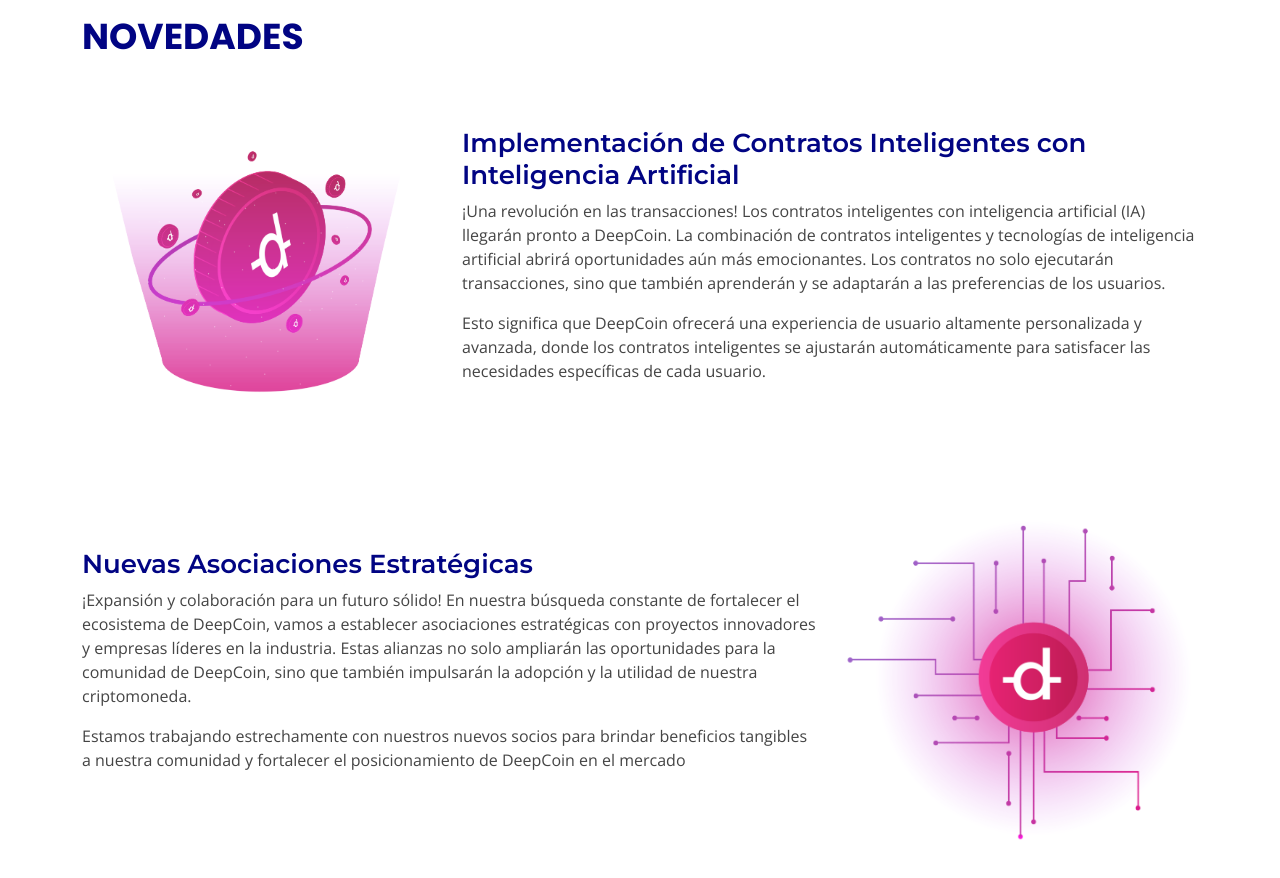
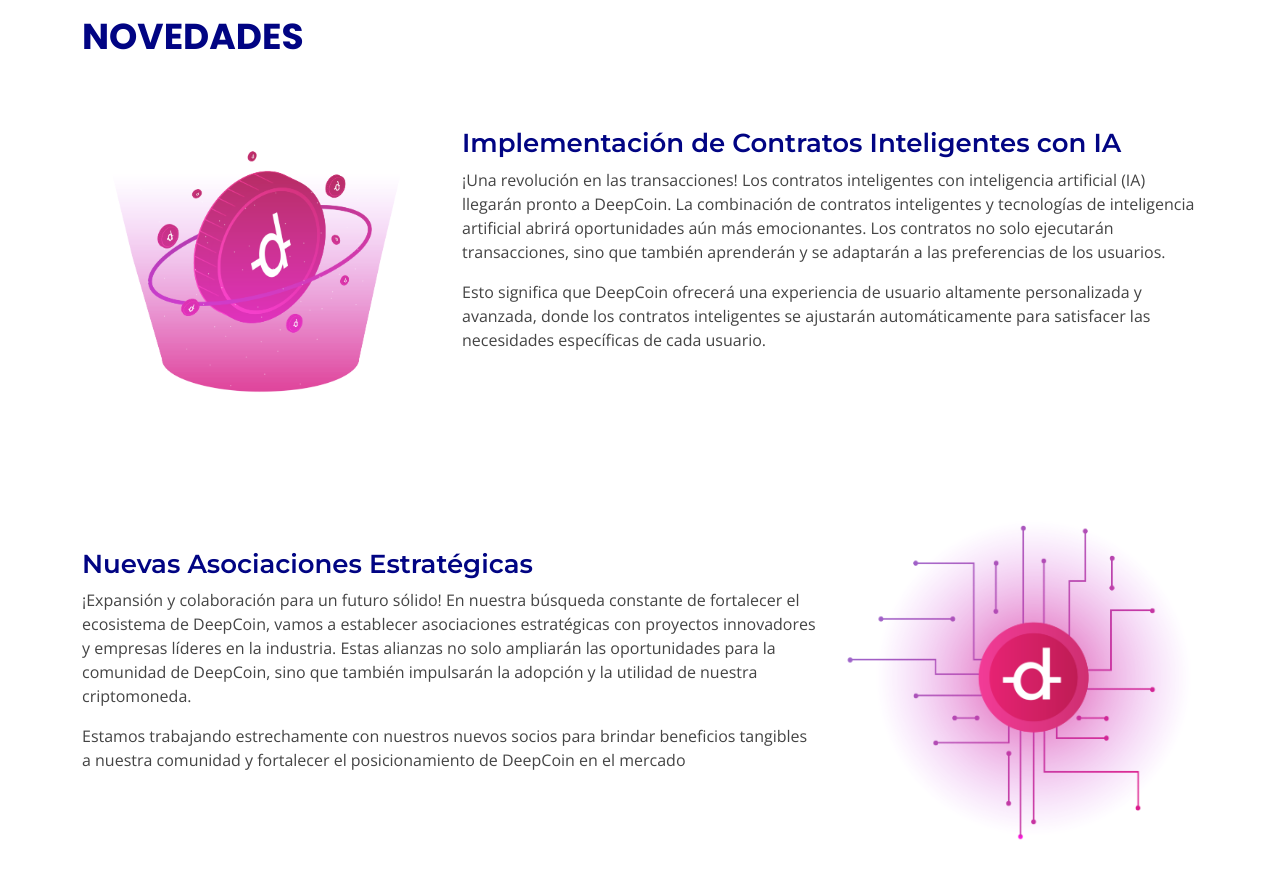
Before and after one commit to agenciadeepia/deepcoin.github.io, a plain HTML site: page index.html in a window 1280 px wide. Shown: the part 2720-3598 px from the top of the page. Drawn offline with nearby package versions, Linux system fonts and the light colour scheme.

Commit message:
Update index.html

```diff
--- a/index.html
+++ b/index.html
@@ -250,7 +250,7 @@
                         <img src="assets/img/DeepcoinPlaneta.png" class="img-fluid" alt="">
                     </div>
                     <div class="col-md-8 pt-4" data-aos="fade-up">
-                        <h3>Implementación de Contratos Inteligentes con Inteligencia Artificial</h3>
+                        <h3>Implementación de Contratos Inteligentes con IA</h3>
                         <p>
                             ¡Una revolución en las transacciones! Los contratos inteligentes con inteligencia artificial (IA) llegarán pronto a DeepCoin. La combinación de contratos inteligentes y tecnologías de inteligencia artificial abrirá oportunidades aún más emocionantes. Los contratos no solo ejecutarán transacciones, sino que también aprenderán y se adaptarán a las preferencias de los usuarios.
                         </p>
```
